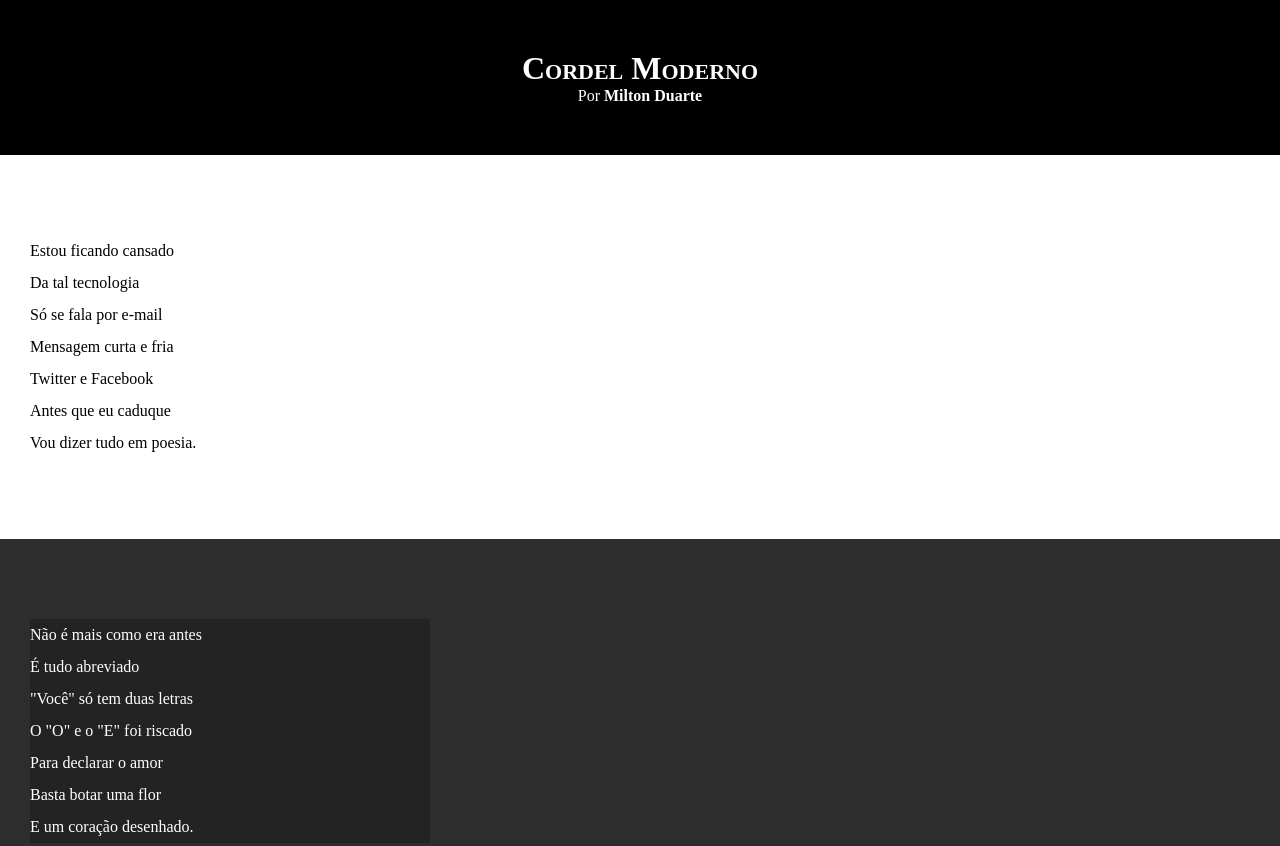
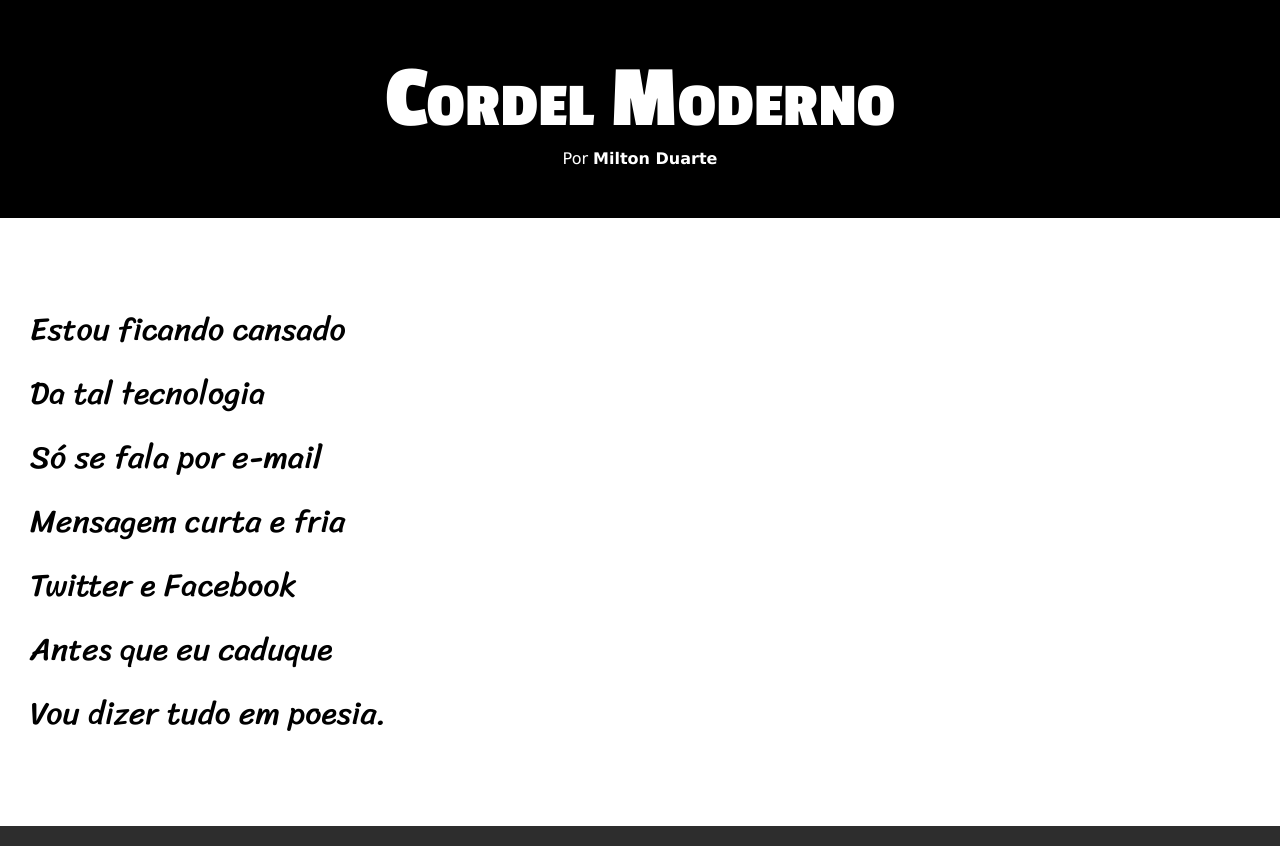
Before and after one commit to jefersonstrindade/html-css, a plain HTML site: page desafios/d12/index.html in a window 1280 px wide. Shown: the top 846 px of the page. Drawn offline with Linux system fonts and the light colour scheme.

Commit message:
atualizacao estilos

```diff
--- a/desafios/d12/estilo/style.css
+++ b/desafios/d12/estilo/style.css
@@ -1,4 +1,14 @@
 @charset "UTF-8";
+
+@import url('https://fonts.googleapis.com/css2?family=Passion+One:wght@400;700;900&display=swap');
+
+@import url('https://fonts.googleapis.com/css2?family=Passion+One:wght@400;700;900&family=Sriracha&display=swap');
+
+:root{
+    --fonte01: Verdana, Geneva, Tahoma, sans-serif;
+    --fonte02: 'Passion One', sans-serif;
+    --fonte03: 'Sriracha', sans-serif;
+}
 
 *{
     margin: 0px;
@@ -8,6 +18,7 @@
 html, body{
     min-height: 100%;
     background-color: darkgray;
+    font-family: var(--fonte01);
 }
 
 header{
@@ -19,6 +30,8 @@ header{
 header > h1{
     padding-top: 50px;
     font-variant: small-caps;
+    font-family: var(--fonte02);
+    font-size: 7vw;
 }
 
 header > p{
@@ -39,13 +52,16 @@ section{
     padding-bottom: 10vh;
     line-height: 2em;
     padding-left: 30px;
+    font-family: var(--fonte03);
+    font-size: 2.5vw;
 }
 section.normal{
     background-color: white;
     color: black;
 }
 section.imagem > p{
-    width: 400px;
+    display: inline-block;
+    padding: 5px;
     background-color: rgba(0, 0, 0, 0.233);
 }
 section.imagem{
```
